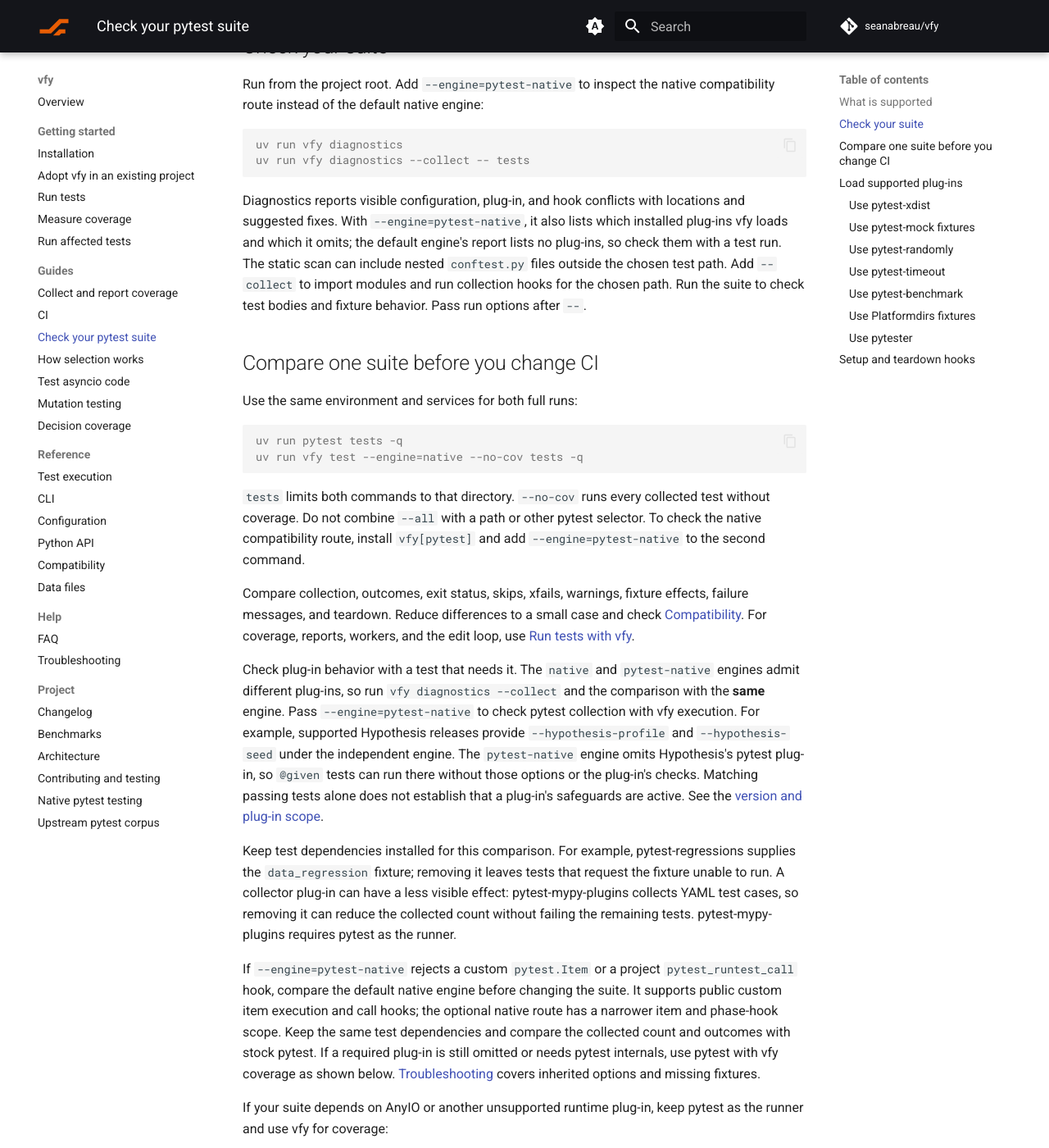
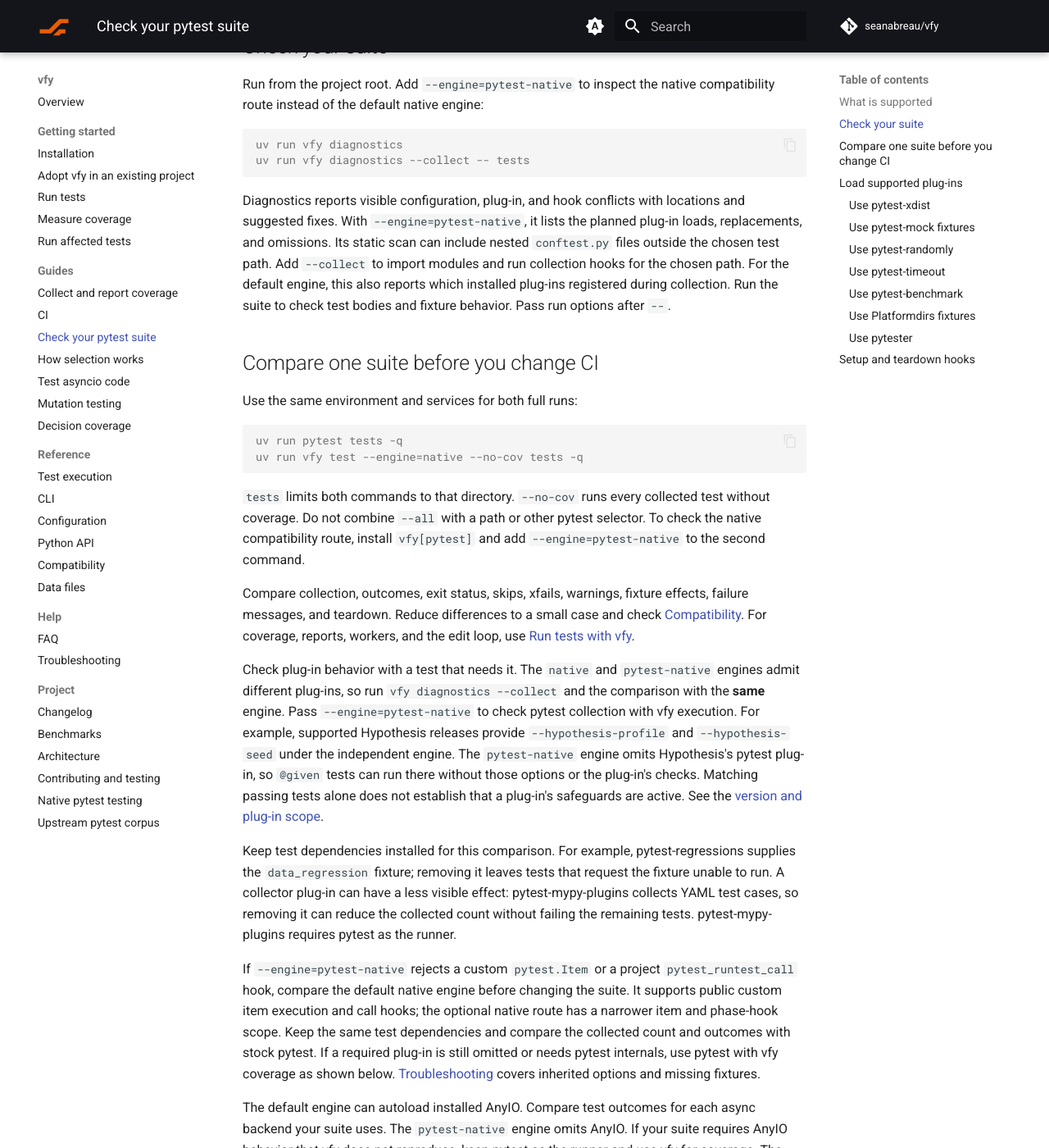
Before and after one commit to seanabreau/vfy, an MkDocs documentation site: the page built from docs/guides/native-adoption.md, in a window 1280 px wide and 1400 px high, scrolled down 456 px. Shown: the whole window at 82% size. Built offline with MkDocs 1.6.1 and Material for MkDocs 9.7.7, drawn with Linux system fonts in a browser that asks for light colours; comment, search, counter and statistics services are not loaded; some of the changed text lies outside the part shown.

Commit message:
Show loaded plug-ins and collection failures in migration diagnostics

````diff
--- a/docs/guides/native-adoption.md
+++ b/docs/guides/native-adoption.md
@@ -24,12 +24,13 @@ uv run vfy diagnostics --collect -- tests
 ```
 
 Diagnostics reports visible configuration, plug-in, and hook conflicts with
-locations and suggested fixes. With `--engine=pytest-native`, it also lists
-which installed plug-ins vfy loads and which it omits; the default engine's
-report lists no plug-ins, so check them with a test run. The static scan can
+locations and suggested fixes. With `--engine=pytest-native`, it lists the
+planned plug-in loads, replacements, and omissions. Its static scan can
 include nested `conftest.py` files outside the chosen test path. Add `--collect`
-to import modules and run collection hooks for the chosen path. Run the suite
-to check test bodies and fixture behavior. Pass run options after `--`.
+to import modules and run collection hooks for the chosen path. For the default
+engine, this also reports which installed plug-ins registered during collection.
+Run the suite to check test bodies and fixture behavior. Pass run options after
+`--`.
 
 ## Compare one suite before you change CI
 
@@ -76,8 +77,11 @@ pytest. If a required plug-in is still omitted or needs pytest internals, use
 pytest with vfy coverage as shown below. [Troubleshooting](../help/troubleshooting.md#vfy-rejects-a-test-option-or-plug-in)
 covers inherited options and missing fixtures.
 
-If your suite depends on AnyIO or another unsupported runtime plug-in, keep
-pytest as the runner and use vfy for coverage:
+The default engine can autoload installed AnyIO. Compare test outcomes for
+each async backend your suite uses. The `pytest-native` engine omits AnyIO.
+If your suite requires AnyIO behavior that vfy does not reproduce, keep pytest
+as the runner and use vfy for coverage. The same workflow keeps other
+unsupported plug-ins active:
 
 ```console
 uv run pytest -p no:pytest_cov -p vfy.pytest_plugin --cov=src tests
````
Also changed, not shown: changelogs/0.0.x.md (+5 -0 lines), docs/getting-started/adopt-vfy.md (+6 -0 lines), docs/guides/asyncio.md (+9 -9 lines), docs/help/troubleshooting.md (+3 -2 lines), docs/reference/cli.md (+6 -2 lines), 6 other files.
